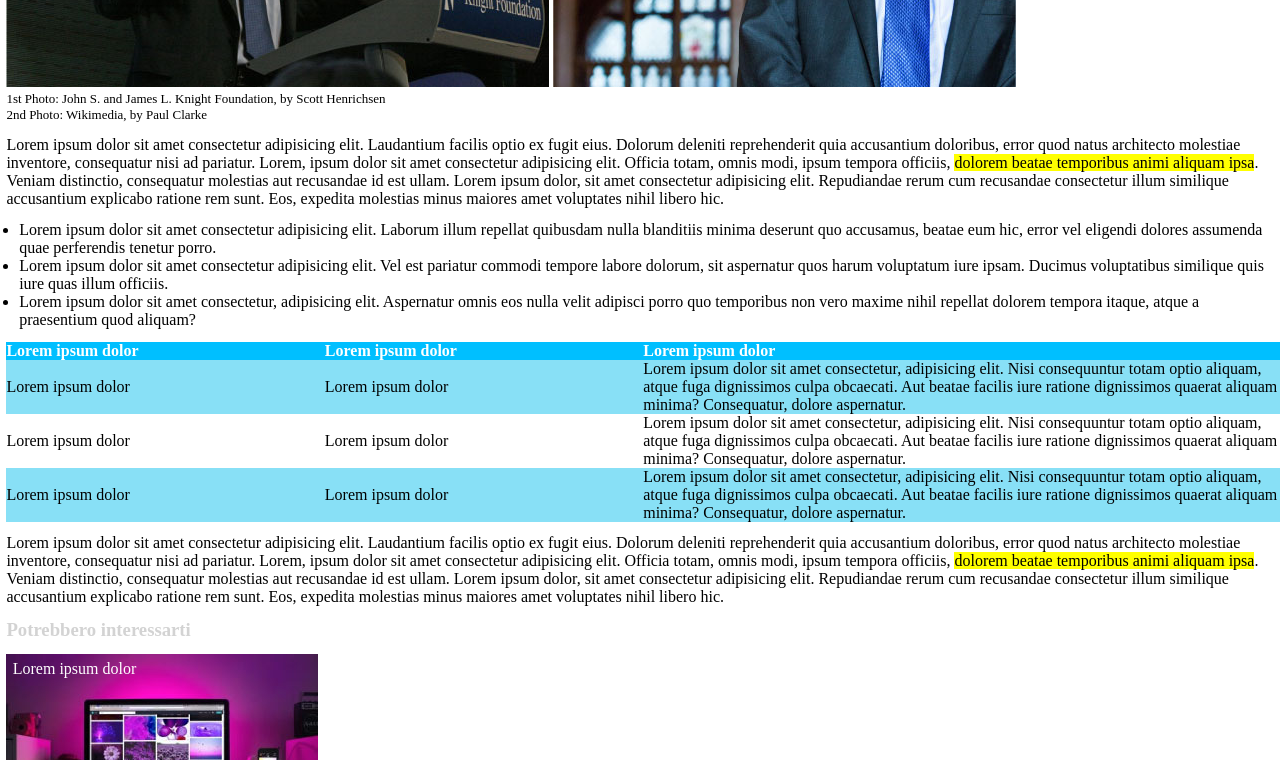
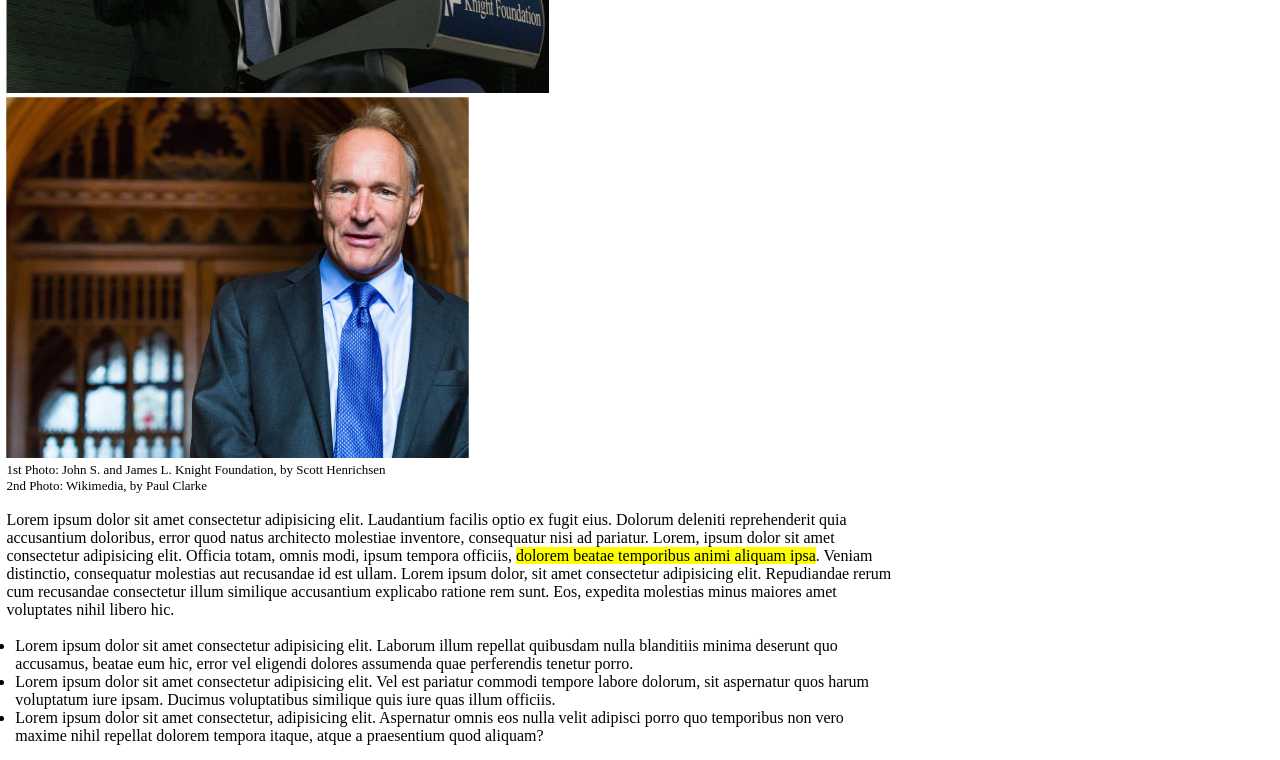
Before and after one commit to diegoferrari129/html-css-booleaner, a plain HTML site: page index.html in a window 1280 px wide. Shown: the part 460-1220 px from the top of the page. Drawn offline with Linux system fonts and the light colour scheme.

Commit message:
[FIX] Eliminata classe"spazio" to index.html

```diff
--- a/css/style.css
+++ b/css/style.css
@@ -10,21 +10,25 @@ header{
     background-image: url(../img/pattern.png);
     background-size: 400px;
     height: 100px;
+    margin-bottom: 1%;
 }
 
 .logo{
     height: 50px;
     margin-top: 2.5%;
+    margin-left: 0.5%;
 }
 
 /* margin */
-.container, .logo{
+main, footer{
     margin-left: 0.5%;
+    margin-right: 30%;
+    margin-bottom: 1%;
 }
 
-.spazio{
-    margin-top: 1%;
-    margin-bottom: 1%;
+.content-photos{
+    margin-top: 2%;
+    margin-bottom: 2%;
 }
 
 /* text */
@@ -50,7 +54,9 @@ header{
 }
 
 ul {
-    margin: 1%;
+    margin-left: 1%;
+    margin-bottom: 2%;
+    margin-top: 2%;
 }
 
 /* tabella */
@@ -65,6 +71,7 @@ th{
 
 table{
     border-collapse: collapse;
+    margin-bottom: 2%;
 }
 
 .text-tab{
@@ -82,6 +89,7 @@ table{
     background-repeat: no-repeat;
     color: white;
     padding: 0.5%;
+    margin-top: 1%;
 }
 
 .footer-graph{
--- a/index.html
+++ b/index.html
@@ -15,11 +15,11 @@
         <img class="logo" src="./img/logo.svg" alt="logo">
     </header>
 
-    <div class="container">
+
 
     <main>
         <!-- TITOLO + AUTORE -->
-            <section class="spazio">
+        <section>
             <h1>Internet deve essere al servizio del "bene pubblico": il manifesto di Tim Berners-Lee</h1>
 
             <div class="text-color">Scritto da <span class="author-name">The Booleaner</span>
@@ -28,7 +28,7 @@
 
         <!-- IMMAGINI + CONTENUTO-->
         <section>
-                <div class="spazio">
+            <div class="content-photos">
                 <img src="./img/tim-1.jpg" alt="Tim1">
                 <img src="./img/tim-2.jpg" alt="Tim2">
 
@@ -36,12 +36,12 @@
                     2nd Photo: Wikimedia, by Paul Clarke</div>
             </div>
 
-                <div class="spazio">
+            <div>
                 <p>Lorem ipsum dolor sit amet consectetur adipisicing elit. Laudantium facilis optio ex fugit eius. Dolorum deleniti reprehenderit quia accusantium doloribus, error quod natus architecto molestiae inventore, consequatur nisi ad pariatur. Lorem, ipsum dolor sit amet consectetur adipisicing elit. Officia totam, omnis modi, ipsum tempora officiis, <span class="evidenziatore">dolorem beatae temporibus animi aliquam ipsa</span>. Veniam distinctio, consequatur molestias aut recusandae id est ullam. Lorem ipsum dolor, sit amet consectetur adipisicing elit. Repudiandae rerum cum recusandae consectetur illum similique accusantium explicabo ratione rem sunt. Eos, expedita molestias minus maiores amet voluptates nihil libero hic.</p>
             </div>
 
             <!-- LISTA -->
-                <ul class="spazio">
+            <ul>
                 <li>Lorem ipsum dolor sit amet consectetur adipisicing elit. Laborum illum repellat quibusdam nulla blanditiis minima deserunt quo accusamus, beatae eum hic, error vel eligendi dolores assumenda quae perferendis tenetur porro.</li>
                 <li>Lorem ipsum dolor sit amet consectetur adipisicing elit. Vel est pariatur commodi tempore labore dolorum, sit aspernatur quos harum voluptatum iure ipsam. Ducimus voluptatibus similique quis iure quas illum officiis.</li>
                 <li>Lorem ipsum dolor sit amet consectetur, adipisicing elit. Aspernatur omnis eos nulla velit adipisci porro quo temporibus non vero maxime nihil repellat dolorem tempora itaque, atque a praesentium quod aliquam?</li>
@@ -78,7 +78,7 @@
                 </tbody>
             </table>
 
-                <div class="spazio">
+            <div>
                 <p>Lorem ipsum dolor sit amet consectetur adipisicing elit. Laudantium facilis optio ex fugit eius. Dolorum deleniti reprehenderit quia accusantium doloribus, error quod natus architecto molestiae inventore, consequatur nisi ad pariatur. Lorem, ipsum dolor sit amet consectetur adipisicing elit. Officia totam, omnis modi, ipsum tempora officiis, <span class="evidenziatore">dolorem beatae temporibus animi aliquam ipsa</span>. Veniam distinctio, consequatur molestias aut recusandae id est ullam. Lorem ipsum dolor, sit amet consectetur adipisicing elit. Repudiandae rerum cum recusandae consectetur illum similique accusantium explicabo ratione rem sunt. Eos, expedita molestias minus maiores amet voluptates nihil libero hic.</p>
             </div>
         </section>
@@ -86,7 +86,7 @@
 
     <footer>
         <!-- SUGGERIMENTO CONTENUTI -->
-            <div class="spazio text-color">
+        <div class="text-color">
             <h3>Potrebbero interessarti</h3>
         </div>
 
@@ -99,8 +99,6 @@
         </div>
     </footer>
 
-    </div>
-
 </body>
 
 </html>
```
Lines whose indentation alone changed are shown as unchanged.
